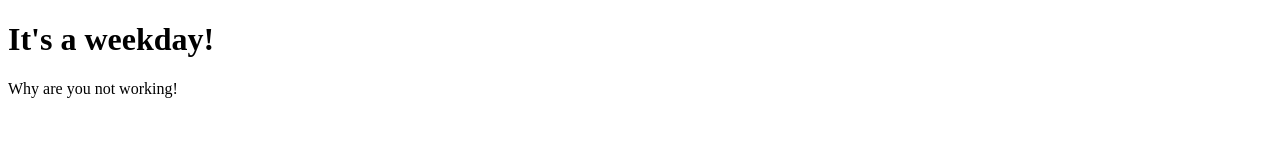
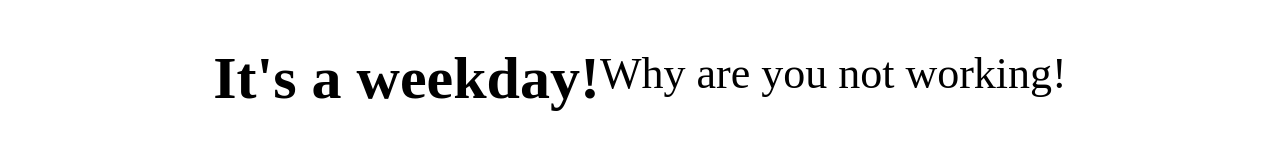
Before and after one commit to Omm2005/todolist, a website: page index.html in a window 1280 px wide. Drawn offline with Linux system fonts and the light colour scheme.

Commit message:
Update index.html

```diff
--- a/index.html
+++ b/index.html
@@ -3,11 +3,25 @@
   <head>
     <meta charset="utf-8">
     <title>To Do List</title>
+    <style>
+      div{
+        display: flex;
+        justify-content: center;
+      }
+      h1{
+        font-size: 3.75rem; /* 60px */
+        line-height: 1;
+      }
+      p{
+        font-size: 2.75rem; /* 60px */
+        line-height: 1;
+      }
+    </style>
   </head>
   <body>
+    <div>
     <h1>It's a weekday!</h1>
     <p>Why are you not working!</p>
-
-
+    </div>
   </body>
 </html>
```
